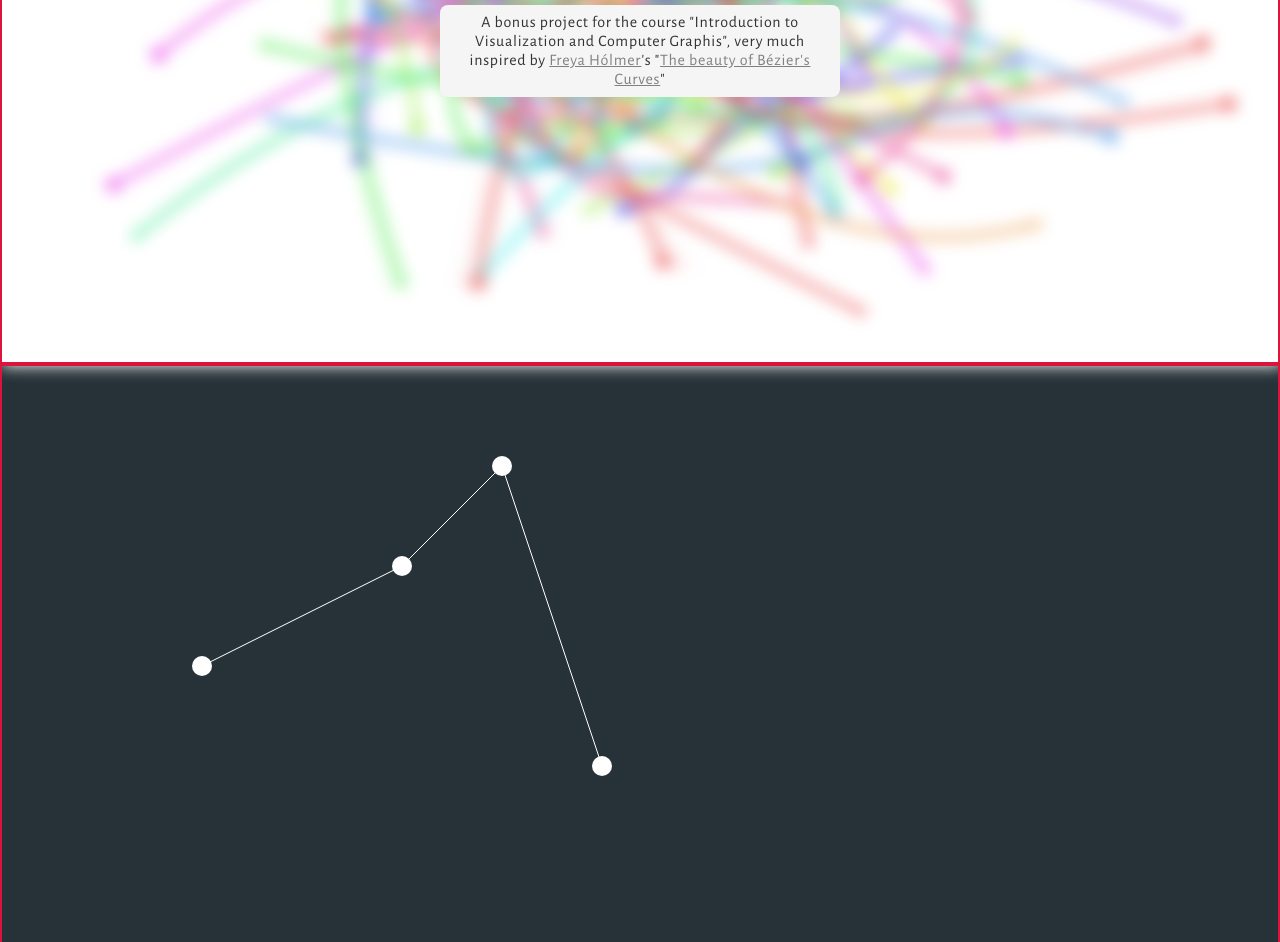
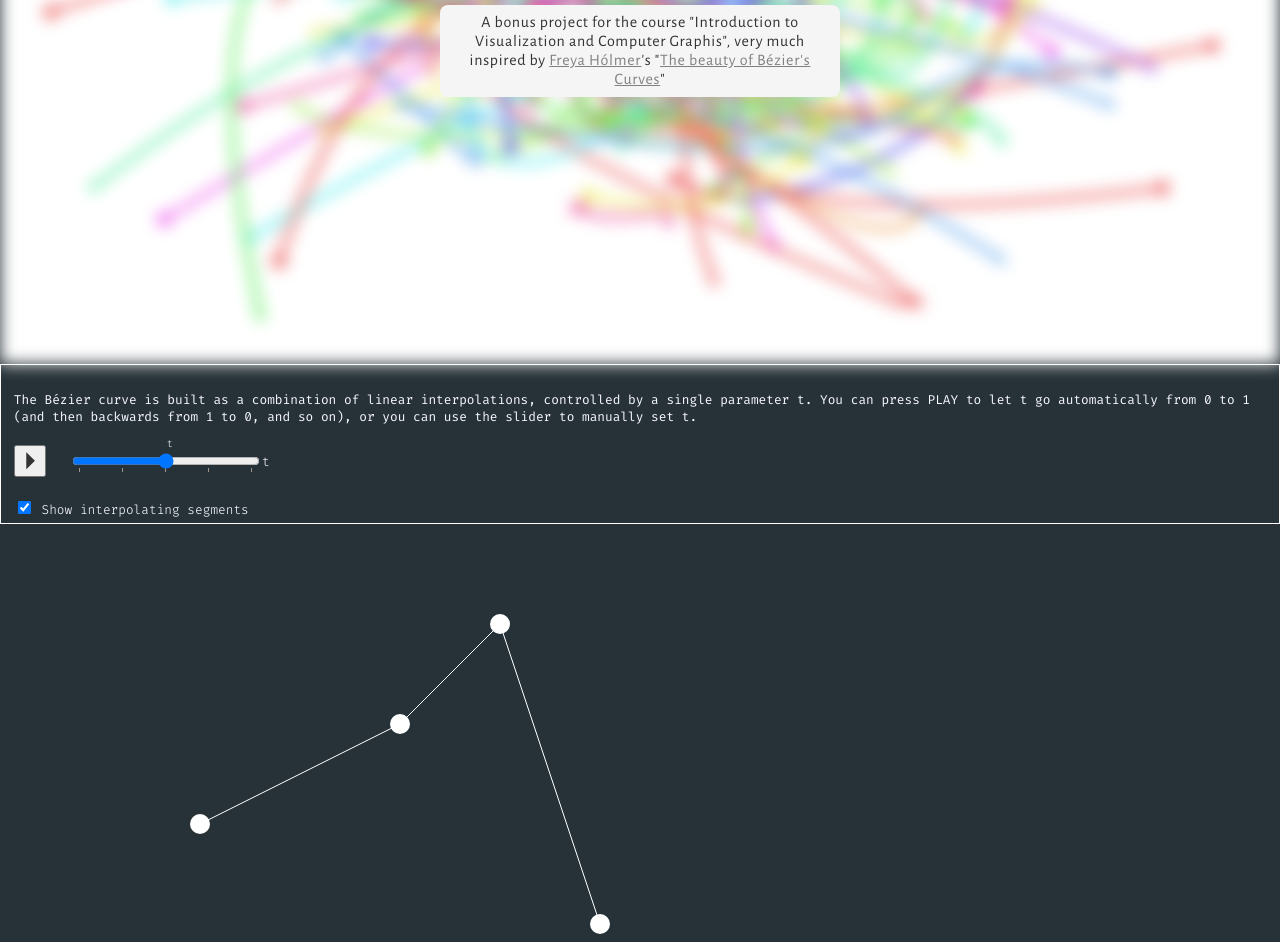
Before and after one commit to tiago-kth/visgraf, a plain HTML site: page index.html in a window 1280 px wide. Shown: the part 436-1378 px from the top of the page. Drawn offline with nearby package versions, Linux system fonts and the light colour scheme; animation ran at ten frames a second.

Commit message:
begins interface

```diff
--- a/index.html
+++ b/index.html
@@ -7,7 +7,7 @@
     <title>De Casteljau's Algorithm</title>
     <link rel="preconnect" href="https://fonts.googleapis.com">
     <link rel="preconnect" href="https://fonts.gstatic.com" crossorigin>
-    <link href="https://fonts.googleapis.com/css2?family=Alegreya+Sans:ital,wght@0,100;0,300;0,400;0,500;0,700;0,800;0,900;1,400&family=Alegreya:wght@400;500;600;700;800;900&display=swap" rel="stylesheet">
+    <link href="https://fonts.googleapis.com/css2?family=Alegreya+Sans:ital,wght@0,100;0,300;0,400;0,500;0,700;0,800;0,900;1,400&family=Alegreya:wght@400;500;600;700;800;900&family=Fira+Code:wght@300;400;500;600;700&display=swap" rel="stylesheet">
     <link rel="stylesheet" href="style.css">
 </head>
 <body>
@@ -33,16 +33,48 @@
 
     <div class="main">
 
-        <div class="canvas-container">
-            <canvas class="the-canvas"></canvas>
+        <div class="controls">
+
+            <p>The Bézier curve is built as a combination of linear interpolations, controlled by a single parameter <span class="concept">t</span>. You can press <span class="highlight">PLAY</span> to let <span class="concept">t</span> go automatically from 0 to 1 (and then backwards from 1 to 0, and so on), or you can use the <span class="highlight">slider</span> to manually set <span class="concept">t</span>.</p>
+
+            <div class="play-pause">
+                <button class="btn-play" data-mode="paused"></button>
+                <div class="slider-wrapper">
+                    <span class="label">t</span>
+                    <input type="range" id="volume" name="volume"
+                           min="0" max="1" step="0.01" list="values">
+                    <label for="volume">t</label>
+                    <datalist id="values">
+                        <option value="0.00" label="0.00"></option>
+                        <option value="0.25" label="0.25"></option>
+                        <option value="0.50" label="0.50"></option>
+                        <option value="0.75" label="0.75"></option>
+                        <option value="1.00" label="1.00"></option>
+                      </datalist>
+                </div>
+            </div>
+
+            <div class="container-checkbox">
+                <input type="checkbox" id="ctrl-segments" name="segments" checked>
+                <label for="ctrl-segments">Show interpolating segments</label>
+            </div>
 
         </div>
 
+        <div class="wrapper">
 
-        <div class="svg-container">
-            <svg>
+            <div class="canvas-container">
+                <canvas class="the-canvas"></canvas>
 
-            </svg>
+            </div>
+
+
+            <div class="svg-container">
+                <svg>
+
+                </svg>
+            </div>
+
         </div>
 
     </div>
--- a/opening.js
+++ b/opening.js
@@ -241,8 +241,8 @@ gsap.to(op_array, {
 
     //color: 'hsl(180, 100%, 50%)',
 
-    duration: 10,
-    repeat: 4,
+    duration: 20,
+    repeat: 20,
     yoyo: true,
 
     ease: 'none',
--- a/script.js
+++ b/script.js
@@ -616,8 +616,65 @@ function update() {
 
     }
 
+}
+
+// UI
+
+const inputs_parameters = [
+
+    {
+        name: 'play_pause_btn',
+        ref: '.controls .btn-play',
+        type: 'click',
+        handler: (self) => {
+
+            console.log(self);
+            if (self.el.dataset.mode == 'paused') {
+                tl.play();
+                self.el.dataset.mode = 'playing';
+            } else {
+                tl.pause();
+                self.el.dataset.mode = 'paused';
+            }
+
+        }
+    }
 
 
+]
+
+class UI_component {
+
+    ref = null;
+    el = null;
+
+    type = null;
+    handler = null;
+
+    constructor(ref, type_event, handler) {
+
+        this.ref = ref;
+        this.el = document.querySelector(ref);
+        this.type = type_event;
+        this.handler = handler;
+
+        this.monitor();
 
 
+    }
+
+    monitor() {
+
+        this.el.addEventListener(this.type, e => this.handler(this));
+
+    }
+
 }
+
+const inputs = {};
+
+inputs_parameters.forEach(input_parameter => {
+
+    inputs[input_parameter.name] = new UI_component(input_parameter.ref, input_parameter.type, input_parameter.handler);
+
+})
--- a/style.css
+++ b/style.css
@@ -22,15 +22,15 @@ div.main {
     font-family: 'Alegreya Sans';
     font-size: 1.5rem;
     letter-spacing: .03em;
-    border: 20px solid white
 }
 
 h1 {
 
     max-width: 300px;
     text-align: center;
-    text-shadow: 0 0 10px black;
+    text-shadow: 0 0 10px whitesmoke;
     margin: 0 auto;
+    color: #333;
 
 }
 
@@ -61,16 +61,94 @@ h1 {
     position: absolute;
     top: 0;
     left: 0;
-    border: 2px solid crimson;
     width: 100%;
-    height: 100vh;
+    height: 100%;
+}
+
+.canvas-container,
+.svg-container {
+    /*height: 80vh;*/
+}
+
+.wrapper {
+    position: relative;
+    height: 80vh;
+}
+
+.controls {
+    height: 20vh;
+    border: 1px solid white;
+    color: ghostwhite;
+    padding: 1em;
+    font-family: 'Fira Code';
+    font-size: .8rem;
+}
+
+.controls p {
+
+}
+
+.controls label {
+    font-weight: 300;
+}
+
+/* Button play and slider */
+.controls .play-pause {
+
+    display: flex;
+    flex-direction: row;
+    align-items: center;
+    margin-bottom: 1em;
+    height: 3rem;
+
+}
+
+.controls .btn-play {
+    display: flex;
+    justify-content: center;
+    align-items: center;
+    width: 2rem;
+    height: 2rem;
+    font-size: 1.5rem;
+    line-height: 1.5rem;
+    color: #333;
+    margin-right: 1em;
+}
+
+.controls .btn-play[data-mode="paused"]::before { content: "\23F5"; }
+.controls .btn-play[data-mode="playing"]::before { content: "\23F8"; }
+
+.slider-wrapper {
+    position: relative;
+    width: 200px;
+    display: flex;
+    flex-direction: row;
+    align-items: center;
+    height: 100%;
+}
+
+.slider-wrapper input[type="range"] {
+    width: 100%;
+    height: 100%;
+}
+
+.slider-wrapper span.label {
+    position: absolute;
+    font-size: .8em;
+    font-weight: 300;
+    top: 0;
+    left: 50%;
+    transform: translateX(-50%);
+}
+
+.controls datalist option {
+    color: ghostwhite;
 }
 
 .canvas-container-opening {
 
     width: 100%;
     height: 100vh;
-    border: 2px solid green;
 
 }
 
```
